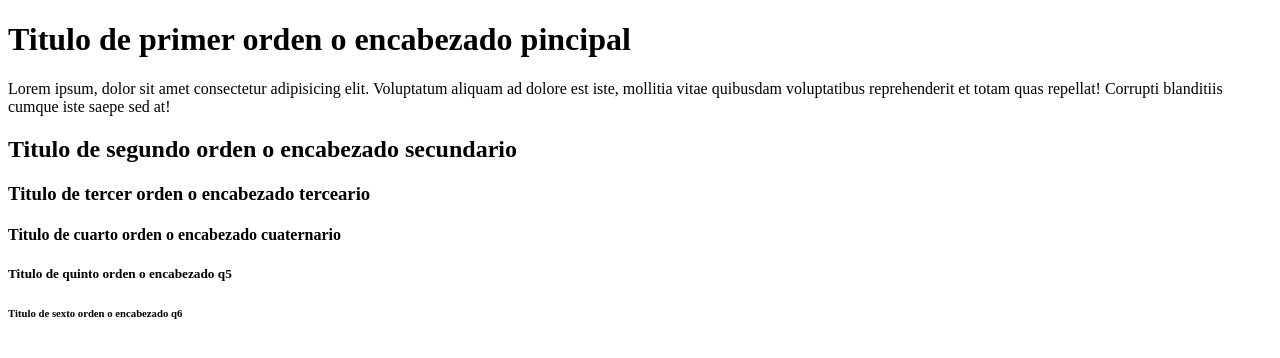
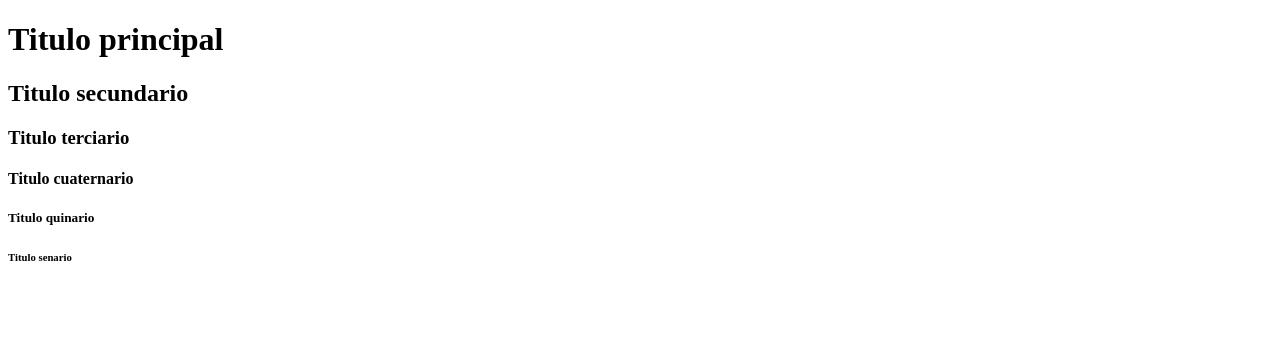
Before and after one commit to Tiinaz0/maquetado_web, a plain HTML site: page practica1.html in a window 1280 px wide. Drawn offline with Linux system fonts and the light colour scheme.

Commit message:
practica1

```diff
--- a/practica1.html
+++ b/practica1.html
@@ -1,23 +1,16 @@
 <!DOCTYPE html>
 <html lang="en">
-
 <head>
     <meta charset="UTF-8">
     <meta name="viewport" content="width=device-width, initial-scale=1.0">
-    <title>Document</title>
+    <title>Practica 1</title>
 </head>
-
 <body>
-
-    <h1>Titulo de primer orden o encabezado pincipal</h1>
-    <p>Lorem ipsum, dolor sit amet consectetur adipisicing elit. Voluptatum aliquam ad dolore est iste, mollitia vitae quibusdam voluptatibus reprehenderit et totam quas repellat! Corrupti blanditiis cumque iste saepe sed at!</p>
-    <h2>Titulo de segundo orden o encabezado secundario</h2>
-    <h3>Titulo de tercer orden o encabezado terceario</h3>
-    <h4>Titulo de cuarto orden o encabezado cuaternario</h4>
-    <h5>Titulo de quinto orden o encabezado q5</h5>
-    <h6>Titulo de sexto orden o encabezado q6</h6>
-
-
+    <h1>Titulo principal</h1>
+    <h2>Titulo secundario</h2>
+    <h3>Titulo terciario</h3>
+    <h4>Titulo cuaternario</h4>
+    <h5>Titulo quinario</h5>
+    <h6>Titulo senario</h6>
 </body>
-
 </html>
```
